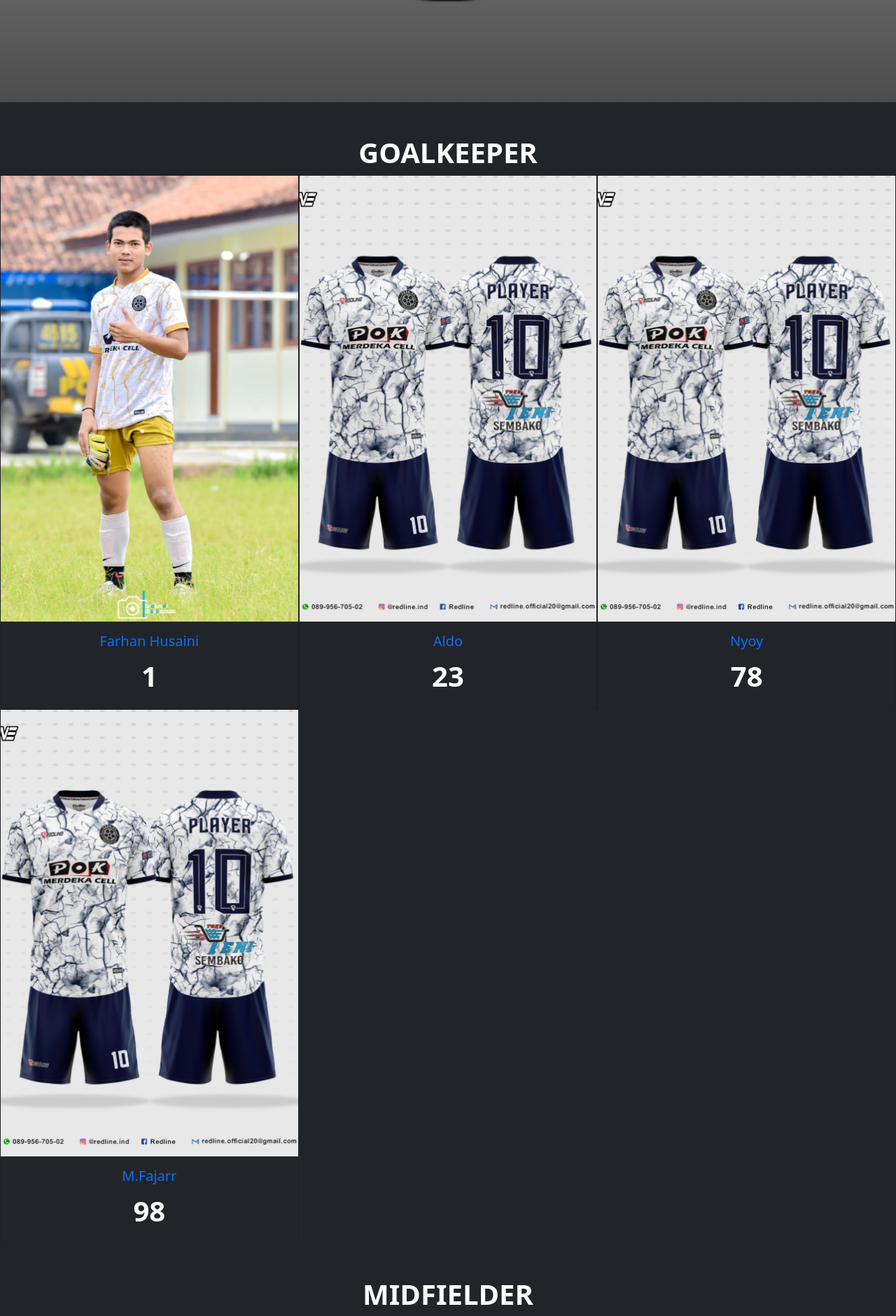
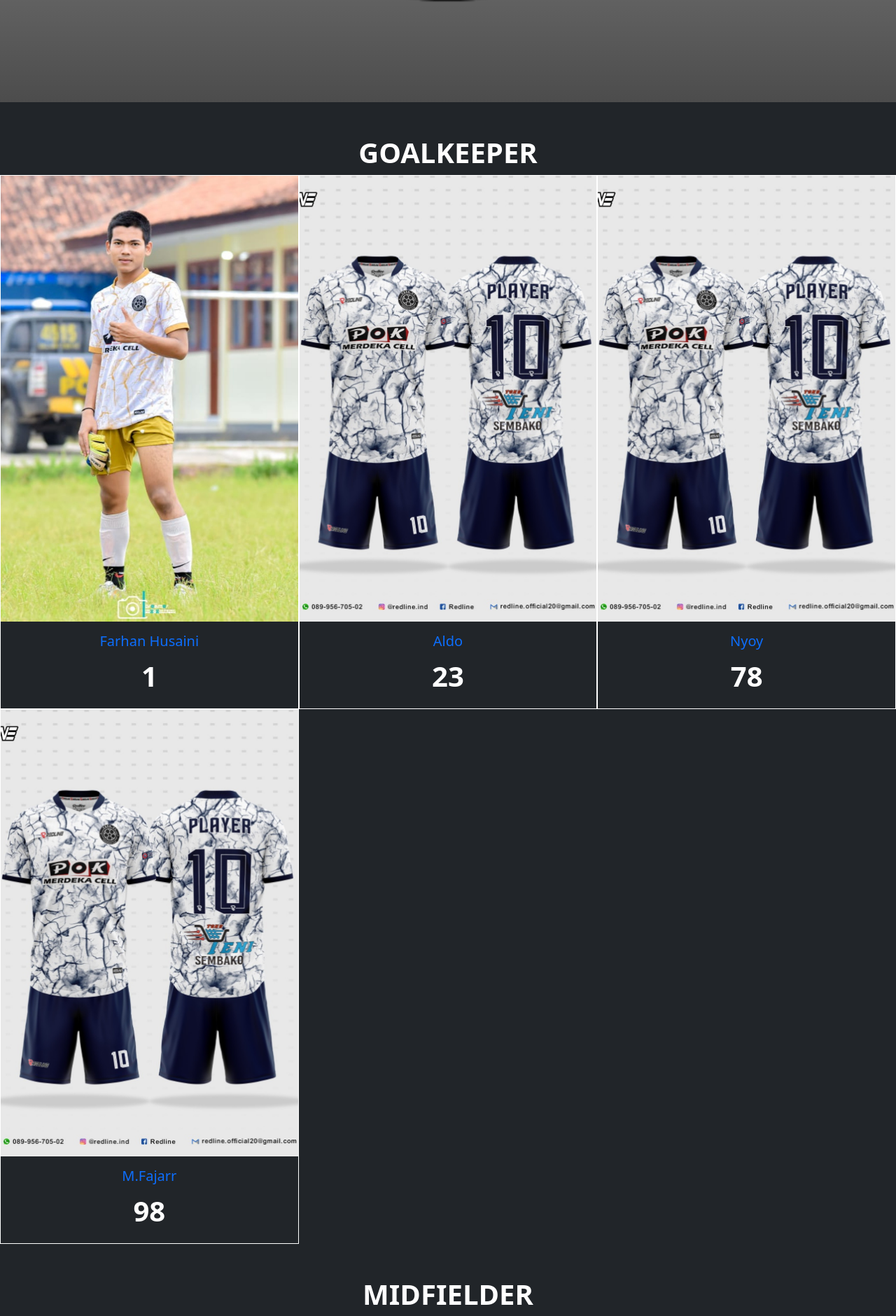
Before and after one commit to tesafc/www2, a Jekyll site: the page built from players.html, in a window 1280 px wide. Shown: the part 574-2454 px from the top of the page at 70% size. Built offline with Jekyll 4.4.1, drawn with Linux system fonts in a browser that asks for light colours.

Commit message:
Update players.html

```diff
--- a/players.html
+++ b/players.html
@@ -11,7 +11,7 @@
       <h1 class="d-block w-100 pt-5 text-uppercase text-center fw-bold">{{ role.name }}</h1>
       {% for player in role.items %}
     <div class="col">
-      <div class="card rounded-0 h-100 bg-dark text-white">
+      <div class="card rounded-0 h-100 bg-dark text-white border-white">
         {% if player.pp %}
           <img src="{{ player.pp }}" class="rounded-0">
           {% else %}
@@ -19,7 +19,7 @@
         {% endif %}
         <div class="card-body">
           <h5 class="card-title text-center text-capitalize">
-            {% if player.profile-link %}<a href="{{ player.profile-link }}" class="stretched-link text-decoration-none">{{ player.name }}</a>{% else %}{{ player.name }}{% endif %}
+            {% if player.profile-link %}<a href="{{ player.profile-link }}" class="stretched-link link-white text-decoration-none">{{ player.name }}</a>{% else %}{{ player.name }}{% endif %}
           </h5>
           <p class="card-text text-center fs-1 fw-bold">{{ player.no-punggung }}</p>
         </div>
```
